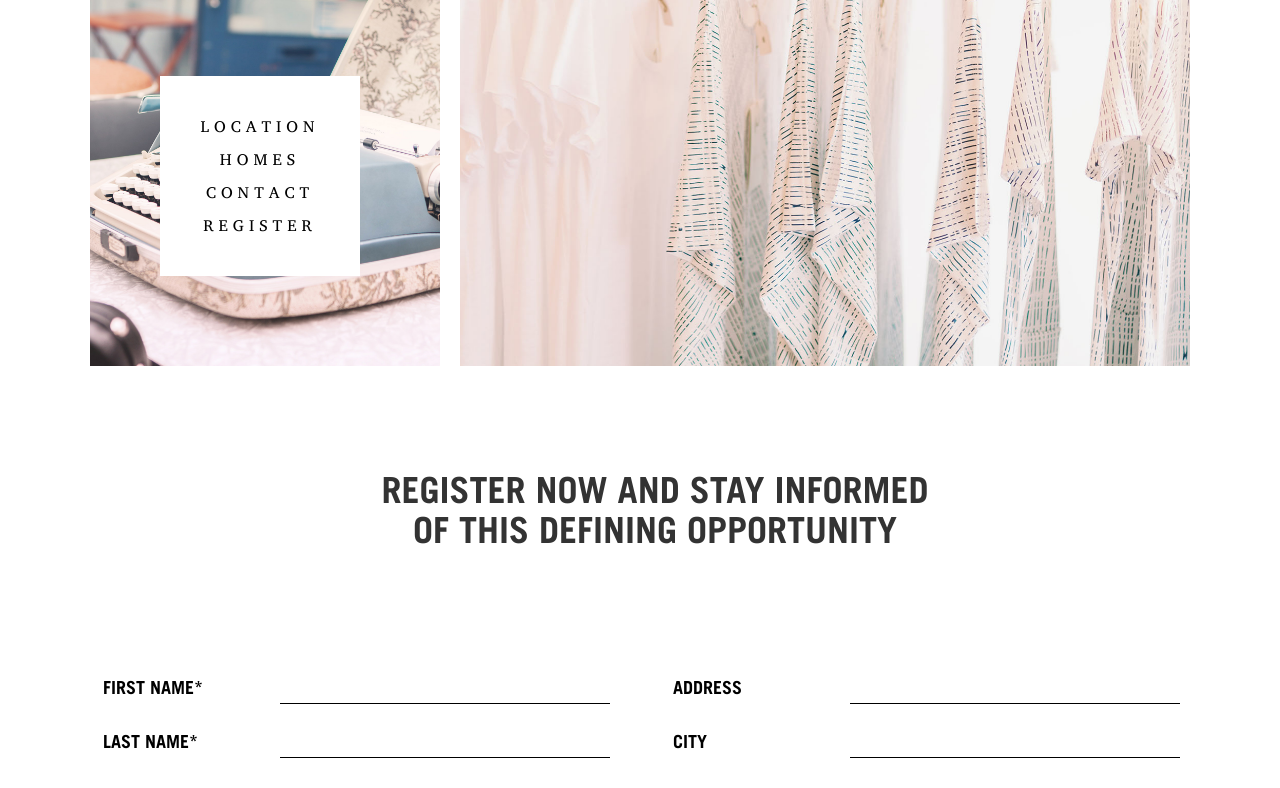
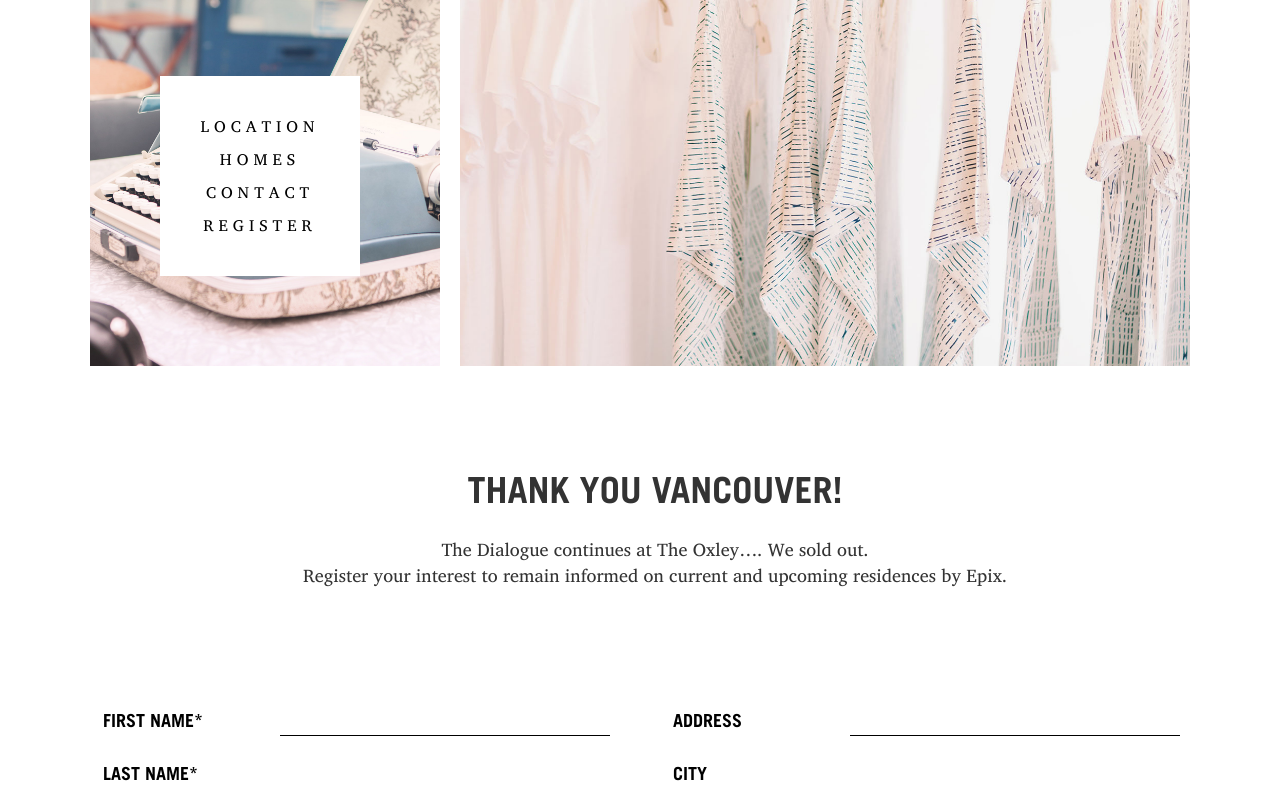
Before and after one commit to Interwebular/www.oxleyonpender.com, a website: page register.html in a window 1280 px wide. Shown: the part 424-1212 px from the top of the page. Drawn offline with nearby package versions, Linux system fonts and the light colour scheme.

Commit message:
modify text on registration page to match popup on home

```diff
--- a/register.html
+++ b/register.html
@@ -64,8 +64,9 @@
         <div class="container full-content" style="padding: 80px 0 0 0">
             <div class="row">
                 <div class="col-xs-12">
-                      <h1 style="max-width:575px; margin-left:auto; margin-right:auto">REGISTER NOW AND STAY INFORMED OF THIS DEFINING OPPORTUNITY</h1>
-                      <!-- The Dialogue continues at The Oxley…. We sold out.<br />Register your interest to remain informed on current and upcoming residences by Epix. -->
+                      <!-- <h1 style="max-width:575px; margin-left:auto; margin-right:auto">REGISTER NOW AND STAY INFORMED OF THIS DEFINING OPPORTUNITY</h1> -->
+                      <h1>THANK YOU VANCOUVER!</h1>
+                      <p>The Dialogue continues at The Oxley…. We sold out.<br />Register your interest to remain informed on current and upcoming residences by Epix.</p>
                 </div>
             </div>
         </div>
```
